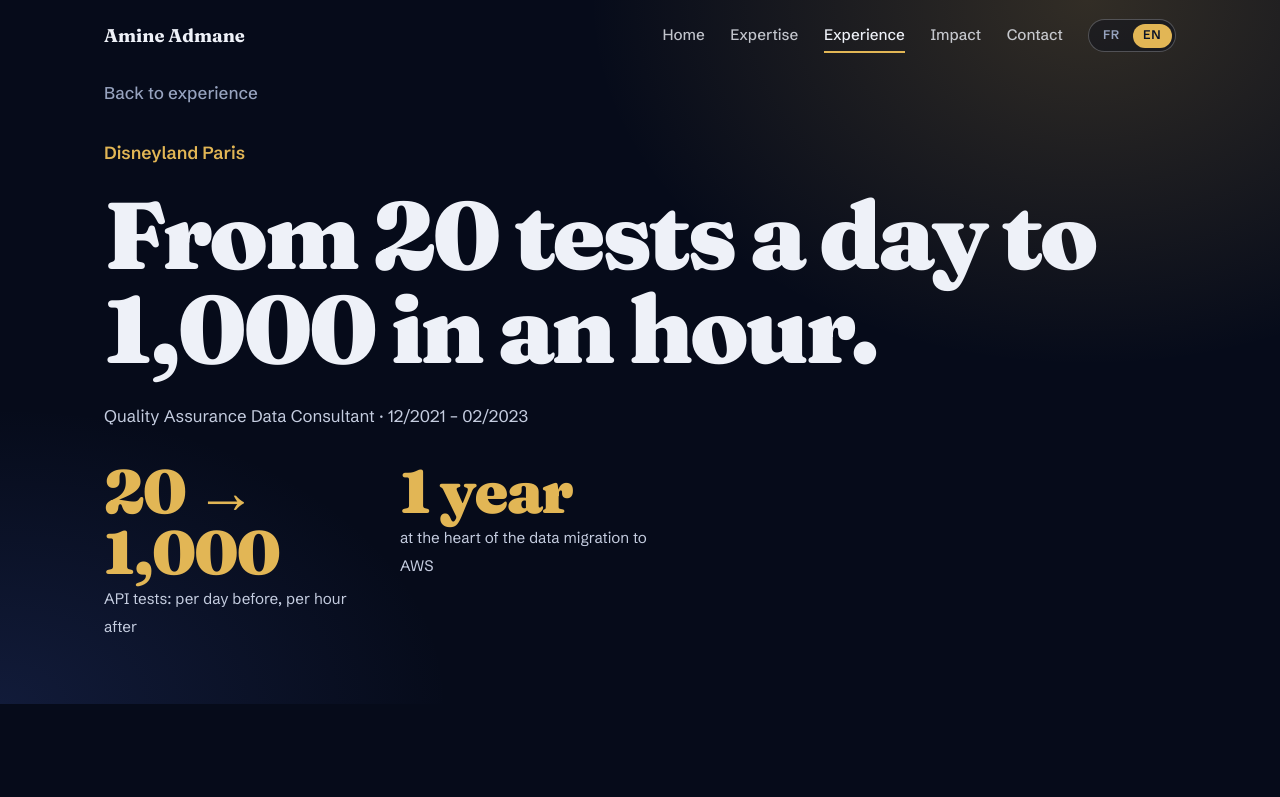
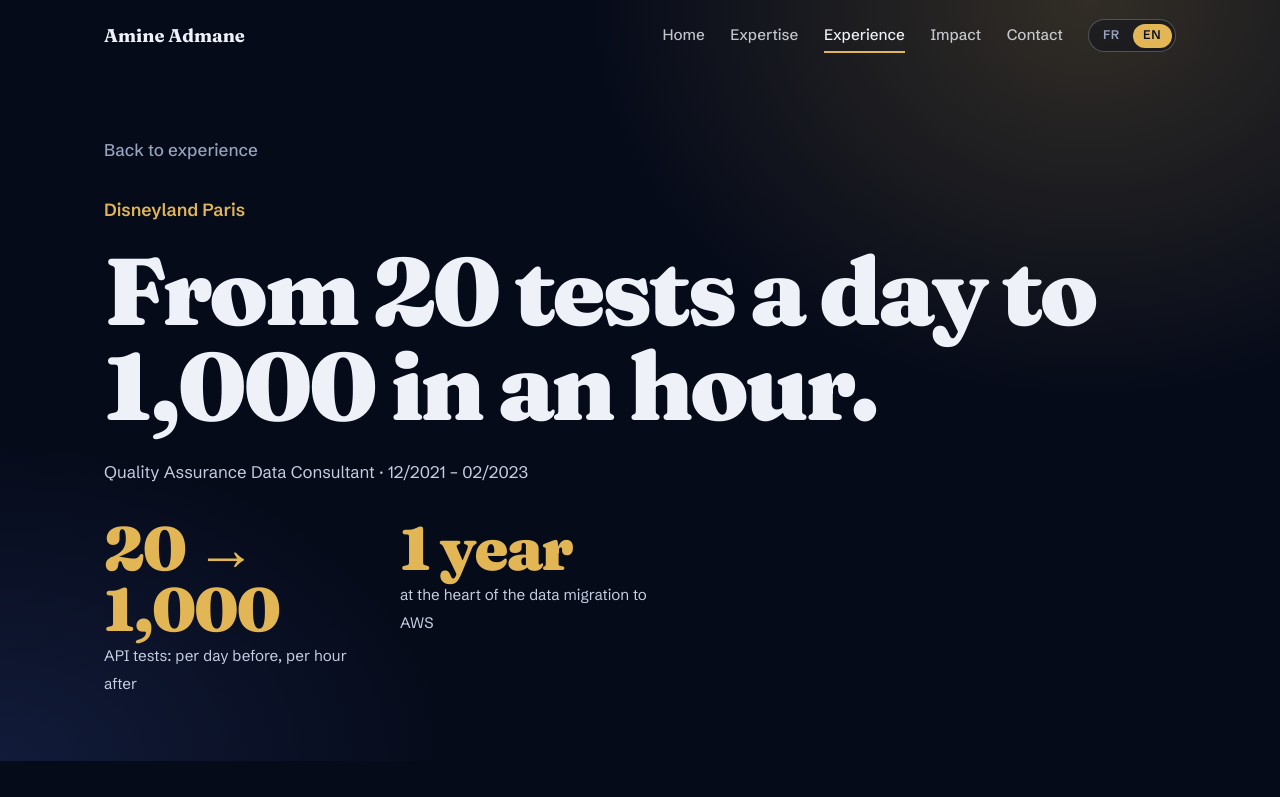
Before and after one commit to Admane96/admane96.github.io, a plain HTML site: page disneyland-en.html in a window 1280 px wide. Shown: the top 797 px of the page. Drawn offline with Linux system fonts and the light colour scheme.

Commit message:
Add files via upload

```diff
--- a/disneyland-en.html
+++ b/disneyland-en.html
@@ -21,7 +21,7 @@ body{margin:0;background:var(--bg);color:var(--ink);font:400 1.0625rem/1.65 var(
 a{color:inherit}
 :focus-visible{outline:3px solid var(--gold);outline-offset:4px}
 .wrap{max-width:70rem;margin:0 auto;padding:0 1.5rem}
-.hero{position:relative;min-height:88svh;display:flex;flex-direction:column;justify-content:flex-end;color:#EEF1F8;background:radial-gradient(60% 80% at 85% 0%,rgba(226,182,85,.2),transparent 65%),radial-gradient(50% 60% at 0% 100%,rgba(70,100,200,.18),transparent 70%),#060B1A}
+.hero{position:relative;min-height:0;display:flex;flex-direction:column;justify-content:flex-end;color:#EEF1F8;background:radial-gradient(60% 80% at 85% 0%,rgba(226,182,85,.2),transparent 65%),radial-gradient(50% 60% at 0% 100%,rgba(70,100,200,.18),transparent 70%),#060B1A}
 .bar{position:absolute;z-index:3;top:0;left:0;right:0;padding-top:calc(1.2rem + env(safe-area-inset-top,0px))}
 .bar .wrap{display:flex;justify-content:space-between;align-items:center}
 .brand{font:700 1.15rem var(--serif);text-decoration:none}
@@ -29,6 +29,8 @@ a{color:inherit}
 .bar nav a{text-decoration:none;font-weight:500;font-size:.95rem;opacity:.8;padding:.2rem 0;border-bottom:2px solid transparent}
 .bar nav a:hover{opacity:1}.bar nav a[aria-current]{opacity:1;border-color:#E2B655}
 .hero .wrap{position:relative;z-index:2;width:100%;padding-bottom:4rem}
+.hero>.wrap{padding-top:8.5rem}
+@media (max-width:760px){.hero>.wrap{padding-top:3rem}}
 .back{display:inline-block;color:#97A3BF;font-weight:500;text-decoration:none;margin-bottom:2rem}.back:hover{color:#E2B655}
 .kicker{color:#E2B655;font-weight:600;font-size:1.1rem;margin:0 0 1.2rem}
 h1{font:900 clamp(2.5rem,7.4vw,6rem)/1 var(--serif);letter-spacing:-.035em;margin:0 0 1.6rem;max-width:17ch}
```
Also changed, not shown: disneyland.html (+3 -1 lines), edenred-en.html (+3 -1 lines), edenred.html (+3 -1 lines), fft-en.html (+3 -1 lines), fft.html (+3 -1 lines), loreal-en.html (+3 -1 lines), loreal.html (+3 -1 lines).
